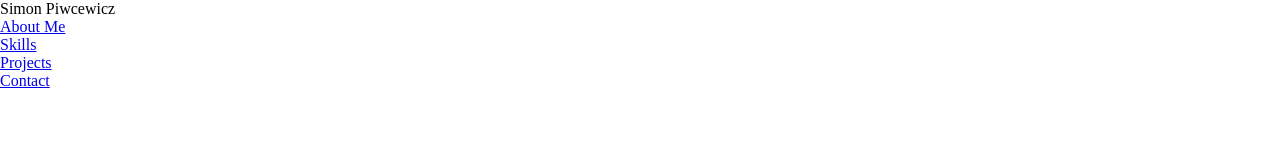
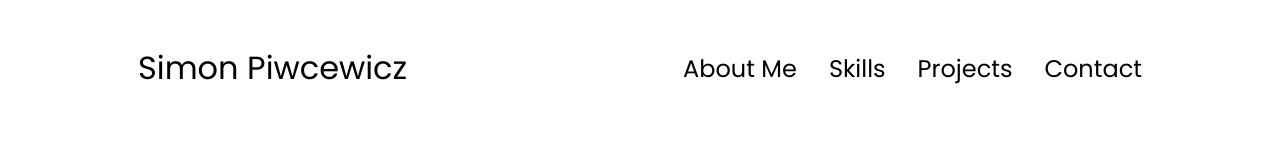
Before and after one commit to sjp761/portfolio, a plain HTML site: page index.html in a window 1280 px wide. Drawn offline with Linux system fonts and the light colour scheme.

Commit message:
CSS Stuff

```diff
--- a/index.html
+++ b/index.html
@@ -2,6 +2,7 @@
 <html lang="en">
 <head>
     <meta charset="UTF-8">
+    <meta http-equiv="X-UA-Compatible" content="IE=edge">
     <meta name="viewport" content="width=device-width, initial-scale=1.0">
     <title>My Portfolio</title>
     <link rel="stylesheet" href="style.css">
@@ -10,12 +11,14 @@
 <body>
     <nav id="desktop-nav">
         <div class="logo">Simon Piwcewicz</div>
+        <div>
         <ul class="nav-links">
             <li><a href="#about">About Me</a></li>
             <li><a href="#experience">Skills</a></li>
             <li><a href="#projects">Projects</a></li>
             <li><a href="#contact">Contact</a></li>
         </ul>
+        </div>
     </nav>
     <script src="script.js"></script>
 </body>
--- a/style.css
+++ b/style.css
@@ -1,12 +1,64 @@
 /* GENERAL */
 
-@import url('https://fonts.googleapis.com/css2?family=Poppins:ital,wght@0,100;0,200;0,300;0,400;0,500;0,600;0,700;0,800;0,900;1,100;1,200;1,300;1,400;1,500;1,600;1,700;1,800;1,900&display=swap');
+
+@import url("https://fonts.googleapis.com/css2?family=Poppins:wght@300;400;500;600&display=swap");
 
 * {
-    padding: 0;
-    margin: 0;
+  margin: 0;
+  padding: 0;
 }
 
 body {
+  font-family: "Poppins", sans-serif;
+}
 
+html {
+  scroll-behavior: smooth;
 }
+
+p {
+  color: rgb(85, 85, 85);
+}
+
+/* TRANSITION */
+
+a,
+.btn {
+  transition: all 300ms ease;
+}
+
+/* DESKTOP NAV */
+
+nav,
+.nav-links {
+  display: flex;
+}
+
+nav {
+  justify-content: space-around;
+  align-items: center;
+  height: 17vh;
+}
+
+.nav-links {
+  gap: 2rem;
+  list-style: none;
+  font-size: 1.5rem;
+}
+
+a {
+  color: black;
+  text-decoration: none;
+  text-decoration-color: white;
+}
+
+a:hover {
+  color: grey;
+  text-decoration: underline;
+  text-underline-offset: 1rem;
+  text-decoration-color: rgb(181, 181, 181);
+}
+
+.logo {
+  font-size: 2rem;
+}
```
